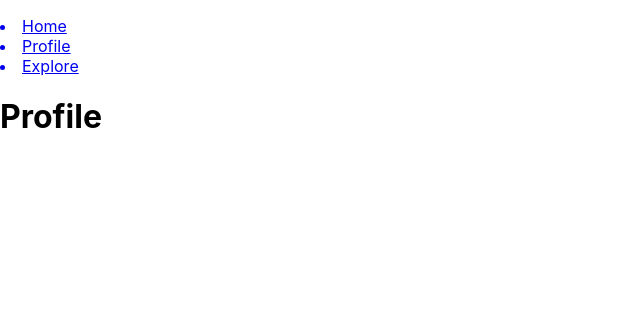
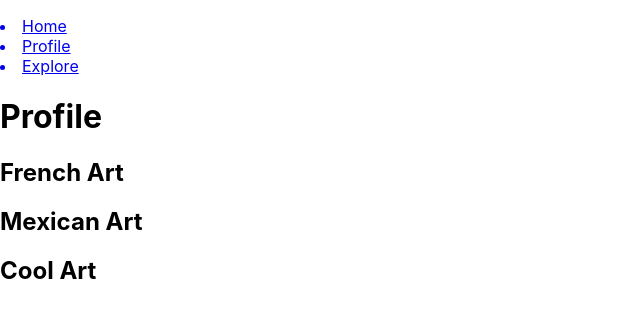
Before and after one commit to ellamarke/art-app, a React (Create React App) app: page /profile in a window 1280 px wide. Shown: the top 318 px of the page, without its empty margins (0-640 px from the left). Built offline with nearby package versions, Linux system fonts and the light colour scheme.

Commit message:
Gallery sorting Profile renders each artwork within its correct gallery

```diff
--- a/src/profile/Profile.tsx
+++ b/src/profile/Profile.tsx
@@ -1,10 +1,11 @@
-import { Artwork, State } from "../store/types";
+import { Artwork, Gallery, State } from "../store/types";
 import { connect, ConnectedProps } from "react-redux";
 import DeleteButton from "../shared/buttons/DeleteButton";
 import { allArtworks, ArtworkTimelineType } from "../reference/AllArtworks";
 
 const mapStateToProps = (state: State) => ({
   artworks: state.savedArtworks,
+  premadeGalleries: state.premadeGalleries,
 });
 
 const mapDispatchToProps = {
@@ -20,32 +21,61 @@ type PropsFromRedux = ConnectedProps<typeof connector>;
 
 type Props = PropsFromRedux & {
   artworks: Artwork[];
+  premadeGalleries: Gallery[];
 };
 
-function Profile({ artworks }: Props) {
+type GalleryProps = {
+  artworks: Artwork[];
+};
+
+function Profile({ artworks, premadeGalleries }: Props) {
   return (
     <div>
       <h1>Profile</h1>
-      <ul>
+      {premadeGalleries.map((gallery) => {
+        return (
+          <div>
+            <h2>{gallery.name}</h2>
+            <ArtworksInGallery
+              artworks={getArtworksInGallery(artworks, gallery)}
+            />
+          </div>
+        );
+      })}
+    </div>
+  );
+}
+
+function getArtworksInGallery(
+  allArtworks: Artwork[],
+  gallery: Gallery
+): Artwork[] {
+  return allArtworks.filter((artwork) => gallery.id === artwork.gallery);
+}
+
+function ArtworksInGallery({ artworks }: GalleryProps) {
+  {
+    return (
+      <div>
         {artworks.map((savedArtwork) => {
           const artwork = allArtworks.find((artwork) => {
             return artwork.id === savedArtwork.id;
           }) as ArtworkTimelineType;
           return (
             <div>
-              <li>
+              <p>
                 {artwork.artistName}, {artwork.artworkName}
-              </li>
-              <li>
+              </p>
+              <p>
                 <img src={artwork.imgSrc} />
-              </li>
+              </p>
               <DeleteButton artworkID={artwork.id} />
             </div>
           );
         })}
-      </ul>
-    </div>
-  );
+      </div>
+    );
+  }
 }
 
 export default connector(Profile);
```
